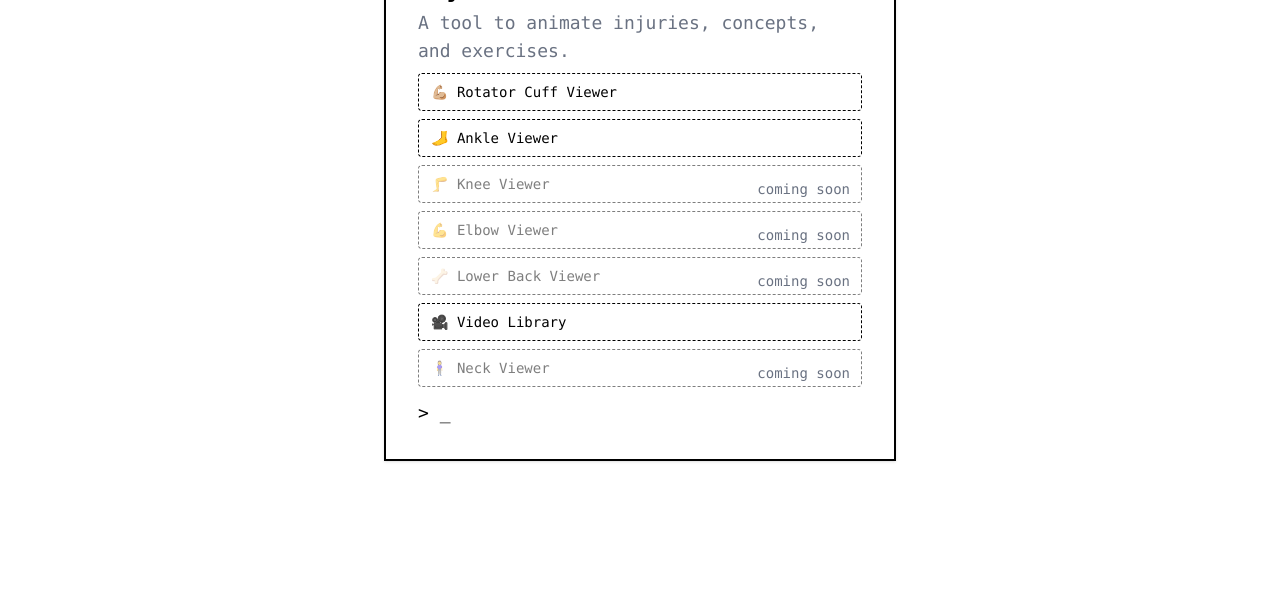
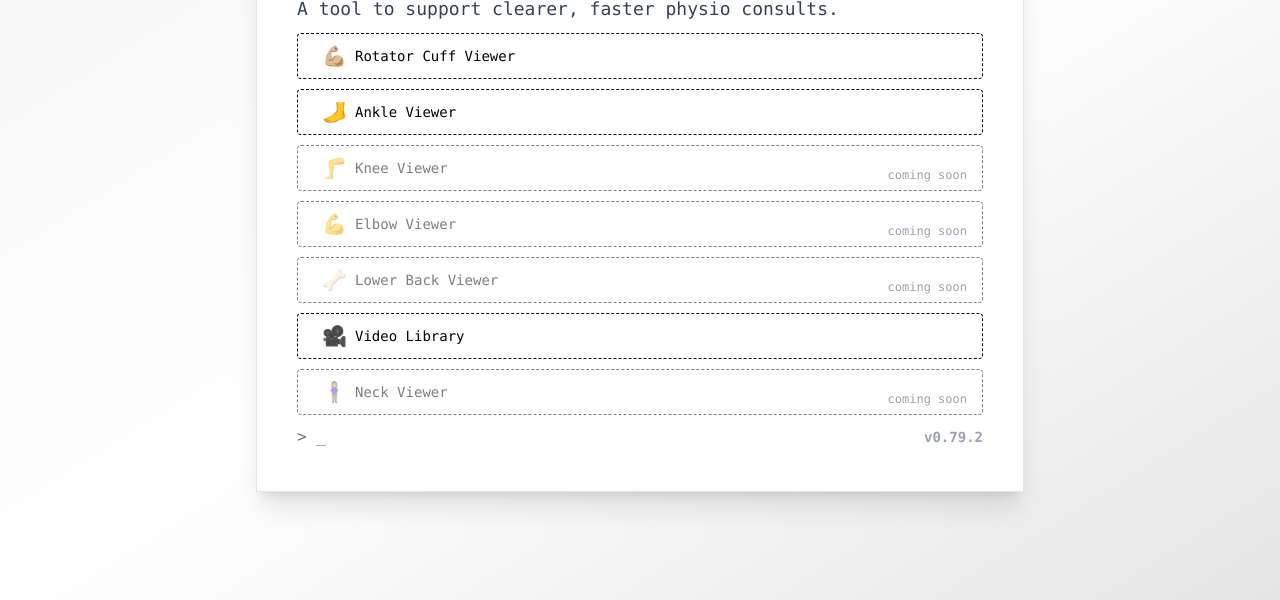
Before and after one commit to Shiv3901/physioease, a website built with Vite: page index.html in a window 1280 px wide. Shown: the part 200-800 px from the top of the page. Built offline with nearby package versions, Linux system fonts and the light colour scheme.

Commit message:
patch: homepage made nice

```diff
--- a/package.json
+++ b/package.json
@@ -1,7 +1,7 @@
 {
   "name": "physioease",
   "private": true,
-  "version": "0.79.1",
+  "version": "0.79.2",
   "type": "module",
   "scripts": {
     "dev": "vite",
--- a/src/homepage.js
+++ b/src/homepage.js
@@ -3,7 +3,6 @@ const { version } = pkg;
 import './style.css';
 
 export function loadHomepage(app) {
-  // Inject viewport meta tag if not present
   if (!document.querySelector('meta[name="viewport"]')) {
     const meta = document.createElement('meta');
     meta.name = 'viewport';
@@ -12,59 +11,66 @@ export function loadHomepage(app) {
   }
 
   app.innerHTML = `
-    <div class="fixed inset-0 flex items-center justify-center bg-white text-black p-4 sm:p-8">
+    <div class="fixed inset-0 flex items-center justify-center bg-gradient-to-br from-neutral-100 via-white to-neutral-200 p-2 sm:p-8">
       <div class="
-        w-full max-w-xs sm:max-w-sm md:max-w-md lg:max-w-lg
+        w-full
+        max-w-sm sm:max-w-xl lg:max-w-2xl xl:max-w-3xl
+        p-2 sm:p-8 lg:p-10
         mx-auto
-        border-2 border-black
-        p-3 sm:p-6 md:p-8
+        border border-neutral-200 shadow-xl bg-white
         font-mono
-        shadow
-        bg-white text-black
         max-h-[92vh]
         overflow-auto
-        transition-all
-        duration-300
+        transition-all duration-300
       ">
-        <h1 class="font-bold mb-1 text-base md:text-lg lg:text-2xl">PhysioEase v${version}</h1>
-        <p class="text-sm md:text-base lg:text-lg text-gray-500 mb-2">A tool to animate injuries, concepts, and exercises.</p>
-        <div class="flex flex-col gap-2 mb-3">
-          <button id="launch-rotator" class="pe-btn text-sm md:text-base lg:text-lg px-3 py-2 md:px-4 md:py-3 lg:px-6 lg:py-4">
-            💪🏼 Rotator Cuff Viewer
+        <div class="flex flex-col gap-2.5 mb-0.5 px-2 sm:px-0">
+          <h1 class="font-bold text-xl sm:text-2xl lg:text-3xl tracking-tight text-gray-800 mb-0 text-left">
+            PhysioEase
+          </h1>
+          <p class="text-xs sm:text-base lg:text-lg text-gray-700 font-medium text-left">
+            A tool to support clearer, faster physio consults.
+          </p>
+          <button id="launch-rotator" class="pe-btn flex items-center gap-2 text-sm sm:text-base">
+            <span class="text-lg sm:text-xl">💪🏼</span> Rotator Cuff Viewer
           </button>
-          <button id="launch-ankle" class="pe-btn text-sm md:text-base lg:text-lg px-3 py-2 md:px-4 md:py-3 lg:px-6 lg:py-4">
-            🦶 Ankle Viewer
+          <button id="launch-ankle" class="pe-btn flex items-center gap-2 text-sm sm:text-base">
+            <span class="text-lg sm:text-xl">🦶</span> Ankle Viewer
           </button>
           <div class="relative">
-            <button id="launch-knee" class="pe-btn text-sm md:text-base lg:text-lg px-3 py-2 md:px-4 md:py-3 lg:px-6 lg:py-4 opacity-50 cursor-not-allowed" disabled>
-              🦵 Knee Viewer
+            <button id="launch-knee" class="pe-btn flex items-center gap-2 text-sm sm:text-base" disabled>
+              <span class="text-lg sm:text-xl">🦵</span> Knee Viewer
             </button>
-            <span class="absolute bottom-1 right-3 text-[10px] md:text-xs lg:text-sm text-gray-500">coming soon</span>
+            <span class="absolute bottom-2 right-4 text-xs text-gray-400">coming soon</span>
           </div>
           <div class="relative">
-            <button id="launch-elbow" class="pe-btn text-sm md:text-base lg:text-lg px-3 py-2 md:px-4 md:py-3 lg:px-6 lg:py-4 opacity-50 cursor-not-allowed" disabled>
-              💪 Elbow Viewer
+            <button id="launch-elbow" class="pe-btn flex items-center gap-2 text-sm sm:text-base" disabled>
+              <span class="text-lg sm:text-xl">💪</span> Elbow Viewer
             </button>
-            <span class="absolute bottom-1 right-3 text-[10px] md:text-xs lg:text-sm text-gray-500">coming soon</span>
+            <span class="absolute bottom-2 right-4 text-xs text-gray-400">coming soon</span>
           </div>
           <div class="relative">
-            <button class="pe-btn text-sm md:text-base lg:text-lg px-3 py-2 md:px-4 md:py-3 lg:px-6 lg:py-4 opacity-50 cursor-not-allowed" disabled>
-              🦴 Lower Back Viewer
+            <button class="pe-btn flex items-center gap-2 text-sm sm:text-base" disabled>
+              <span class="text-lg sm:text-xl">🦴</span> Lower Back Viewer
             </button>
-            <span class="absolute bottom-1 right-3 text-[10px] md:text-xs lg:text-sm text-gray-500">coming soon</span>
+            <span class="absolute bottom-2 right-4 text-xs text-gray-400">coming soon</span>
           </div>
-          <button id="launch-library" class="pe-btn text-sm md:text-base lg:text-lg px-3 py-2 md:px-4 md:py-3 lg:px-6 lg:py-4">
-            🎥 Video Library
+          <button id="launch-library" class="pe-btn flex items-center gap-2 text-sm sm:text-base">
+            <span class="text-lg sm:text-xl">🎥</span> Video Library
           </button>
           <div class="relative">
-            <button class="pe-btn text-sm md:text-base lg:text-lg px-3 py-2 md:px-4 md:py-3 lg:px-6 lg:py-4 opacity-50 cursor-not-allowed" disabled>
-              🧍‍♀️ Neck Viewer
+            <button class="pe-btn flex items-center gap-2 text-sm sm:text-base" disabled>
+              <span class="text-lg sm:text-xl">🧍‍♀️</span> Neck Viewer
             </button>
-            <span class="absolute bottom-1 right-3 text-[10px] md:text-xs lg:text-sm text-gray-500">coming soon</span>
+            <span class="absolute bottom-2 right-4 text-xs text-gray-400">coming soon</span>
           </div>
-        </div>
-        <div class="mt-2 text-sm md:text-base lg:text-lg">
-          &gt; <span class="inline-block w-2 animate-blink">_</span>
+          <div class="flex items-center justify-between">
+            <div>
+              <span class="text-base text-gray-500">&gt; <span class="inline-block w-2 animate-blink">_</span></span>
+            </div>
+            <div>
+              <span class="text-xs sm:text-sm text-gray-400 font-semibold">v${version}</span>
+            </div>
+          </div>
         </div>
       </div>
     </div>
--- a/src/style.css
+++ b/src/style.css
@@ -26,5 +26,5 @@ body,
 }
 
 .pe-btn {
-  @apply px-3 py-2 text-sm border border-dashed border-black bg-white cursor-pointer transition-all duration-200 text-left w-full hover:bg-black hover:text-white rounded-sm disabled:opacity-50 disabled:cursor-not-allowed;
+  @apply px-4 sm:px-6 py-2 text-sm border border-dashed border-black bg-white cursor-pointer transition-all duration-200 text-left w-full hover:bg-black hover:text-white rounded-sm disabled:opacity-50 disabled:cursor-not-allowed;
 }
--- a/tests/unit/homepage.test.js
+++ b/tests/unit/homepage.test.js
@@ -12,7 +12,7 @@ describe('loadHomepage', () => {
 
   it('renders PhysioEase content into the app element', () => {
     loadHomepage(app);
-    expect(app.innerHTML).toContain('PhysioEase v');
+    expect(app.innerHTML).toContain('PhysioEase');
     expect(app.querySelector('#launch-rotator')).toBeTruthy();
     expect(app.querySelector('#launch-ankle')).toBeTruthy();
     expect(app.querySelector('.pe-btn')).toBeTruthy();
```
Also changed, not shown: src/routes/lowerback.js (added), 1 other file.
